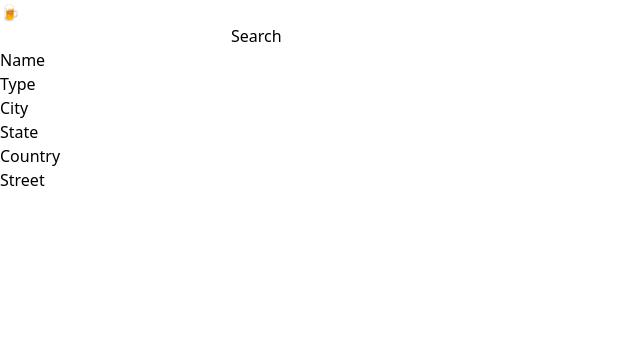
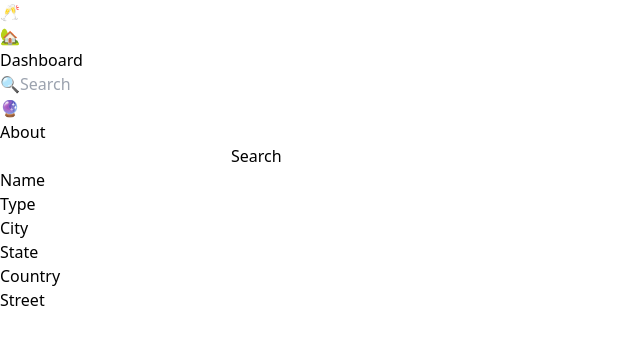
Before and after one commit to Sisi-tech/web102-data-dashboard, a React (Vite) app: page / in a window 1280 px wide. Shown: the top 344 px of the page, without its empty margins (0-640 px from the left). Built offline with nearby package versions, Linux system fonts and the light colour scheme.

Commit message:
update NavBar.jsx

```diff
--- a/src/App.jsx
+++ b/src/App.jsx
@@ -1,6 +1,7 @@
 import { useState, useEffect } from 'react'
 import Header from './components/Header'
 import List from './components/List'
+import NavBar from './components/NavBar';
 
 function App() {
   const [searchValue, setSearchValue] = useState("");
@@ -8,6 +9,7 @@ function App() {
   return (
     <div className="min-h-screen min-w-full bg-[url('./assets/sky.jpg')] bg-cover pt-20" >
       <Header searchValue={searchValue}/>
+      <NavBar searchValue={searchValue} setSearchValue={setSearchValue} />
       <List searchValue={searchValue} setSearchValue={setSearchValue} />
     </div>
   )
--- a/src/components/Header.jsx
+++ b/src/components/Header.jsx
@@ -3,7 +3,7 @@ import  {useState } from 'react';
 function Header({ searchValue }) {
     return (
         <div className='flex flex-row items-center gap-4 pl-6'>
-            <span className='text-5xl'>🍺</span>
+            <span className='text-5xl'>&#129346;</span>
             <p className='text-white text-2xl'>{searchValue}</p>
         </div>
     )
--- a/src/components/NavBar.jsx
+++ b/src/components/NavBar.jsx
@@ -0,0 +1,34 @@
+
+function NavBar({ searchValue, setSearchValue }) {
+
+    const handleInputChange = (e) => {
+        let text = e.target.value;
+        text = text.charAt(0).toUpperCase() + text.slice(1);
+        setSearchValue(text);
+      }
+
+    return (
+        <div className="flex flex-col gap-6 pt-10 pl-6">
+            <div className="flex gap-3 text-xl font-mono">
+                <span>&#127969;</span>
+                <p className="text-gray-400">Dashboard</p>
+            </div>
+            <div className="flex gap-3 text-xl font-mono">
+                <span>&#128269;</span>
+                <input
+                    type="text"
+                    placeholder="Search"
+                    value={searchValue}
+                    onChange={handleInputChange}
+                    className="bg-transparent appearance-none w-[160px] text-gray-200"
+                />
+            </div>
+            <div className="flex gap-3 text-xl font-mono">
+                <span>&#128302;</span>
+                <p className="text-gray-400">About</p>
+            </div>
+        </div>
+    )
+}
+
+export default NavBar;
```
